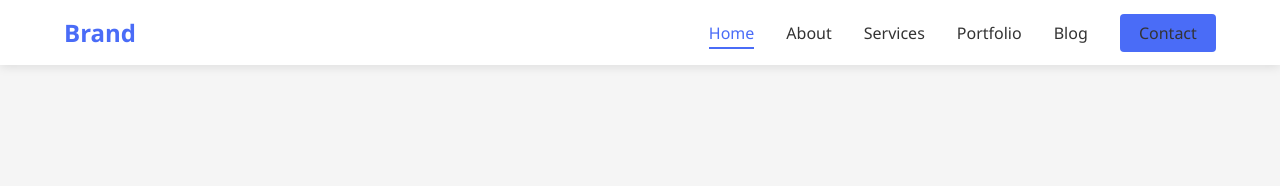
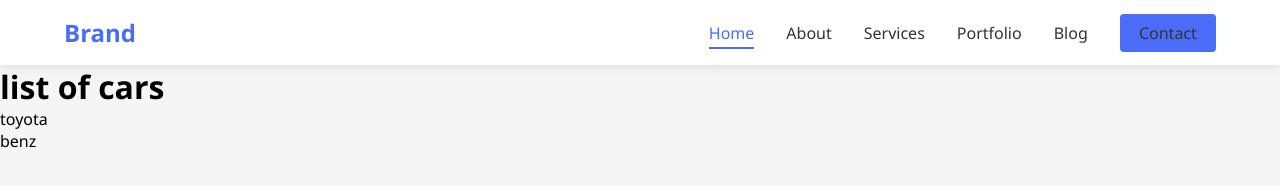
Before and after one commit to Efezino218/git_traning, a plain HTML site: page index.html in a window 1280 px wide. Drawn offline with Linux system fonts and the light colour scheme.

Commit message:
i added a  main that contain list of cars

```diff
--- a/index.html
+++ b/index.html
@@ -148,6 +148,13 @@
 
         <div class="mobile-menu-icon" onclick="toggleMenu()">☰</div>
     </nav>
+    <main>
+        <h1>list of cars</h1>
+        <ul>
+            <li>toyota</li>
+            <li>benz</li>
+        </ul>
+    </main>
 
     <script>
         function toggleMenu() {
```
